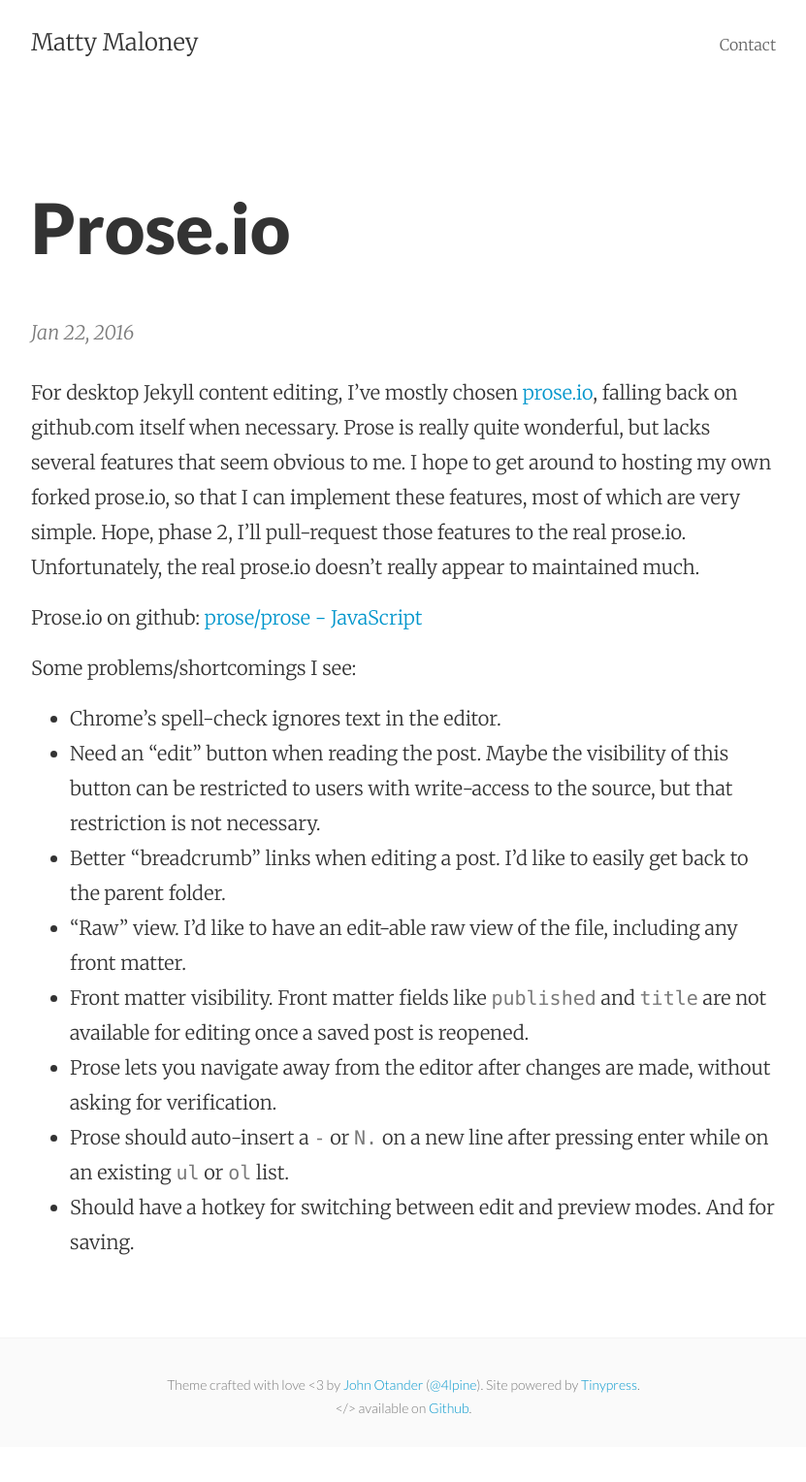
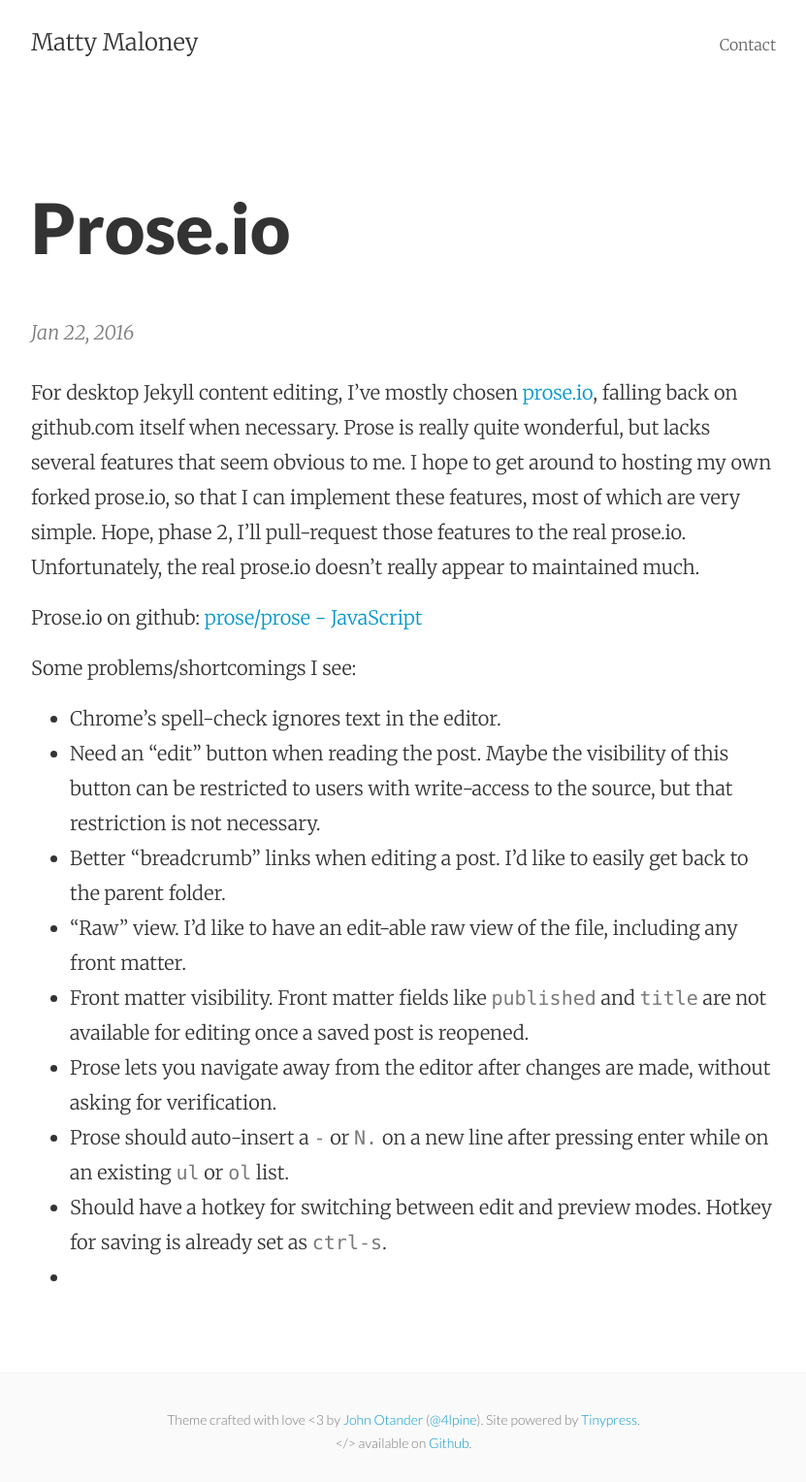
Before and after one commit to mattymaloney/mattymaloney.github.io, a Jekyll site: the page built from _posts/2016-01-22-prose-io.md, in a window 1280 px wide. Shown: the whole page at 97% size, without its empty margins (224-1055 px from the left). Built offline with Jekyll 4.4.1, drawn with Linux system fonts in a browser that asks for light colours; before the commit the page ends 1492 px from its top, so only the background shows below that.

Commit message:
Updated 2016-01-22-prose-io.md

```diff
--- a/_posts/2016-01-22-prose-io.md
+++ b/_posts/2016-01-22-prose-io.md
@@ -21,4 +21,5 @@
 - Front matter visibility. Front matter fields like `published` and `title` are not available for editing once a saved post is reopened.
 - Prose lets you navigate away from the editor after changes are made, without asking for verification.
 - Prose should auto-insert a `-` or `N.` on a new line after pressing enter while on an existing `ul` or `ol` list.
-- Should have a hotkey for switching between edit and preview modes. And for saving.
+- Should have a hotkey for switching between edit and preview modes. Hotkey for saving is already set as `ctrl-s`.
+-
```
